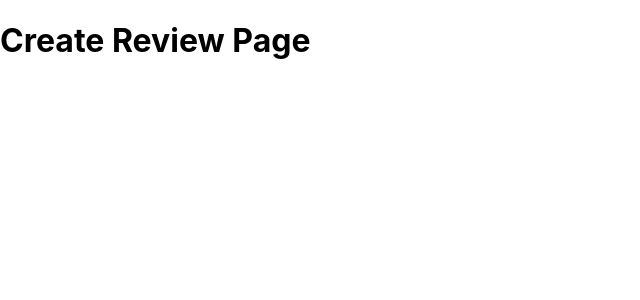
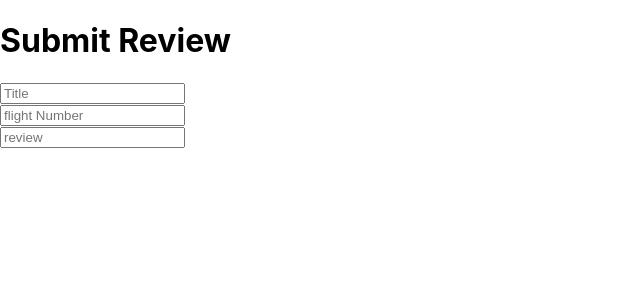
Before and after one commit to Ayon-Bhowmick/Hackrithmitic2, a React (Create React App) app in the folder web/: page /create in a window 1280 px wide. Shown: the top 300 px of the page, without its empty margins (0-640 px from the left). Built offline with nearby package versions, Linux system fonts and the light colour scheme.

Commit message:
Review boxes

```diff
--- a/web/src/pages/Create.js
+++ b/web/src/pages/Create.js
@@ -1,9 +1,30 @@
-import React from 'react';
+import React, { useState } from 'react';
 
-class Home extends React.Component {
-  render() {
-    return <h1>Create Review Page</h1>;
+function InputBox() {
+  const [value, setValue] = useState('');
+
+  function handleChange(event) {
+    setValue(event.target.value);
   }
+
+  return (
+    <div>
+      <h1>
+        Submit Review
+      </h1>
+      <div>
+        <form>
+          <input placeholder='Title' type="text"></input>
+        </form>
+        <form>
+          <input placeholder='flight Number' type="text"></input>
+        </form>
+        <form>
+          <input placeholder='review' type="text"></input>
+        </form>
+      </div>
+    </div>
+  );
 }
 
-export default Home;
+export default InputBox;
```
